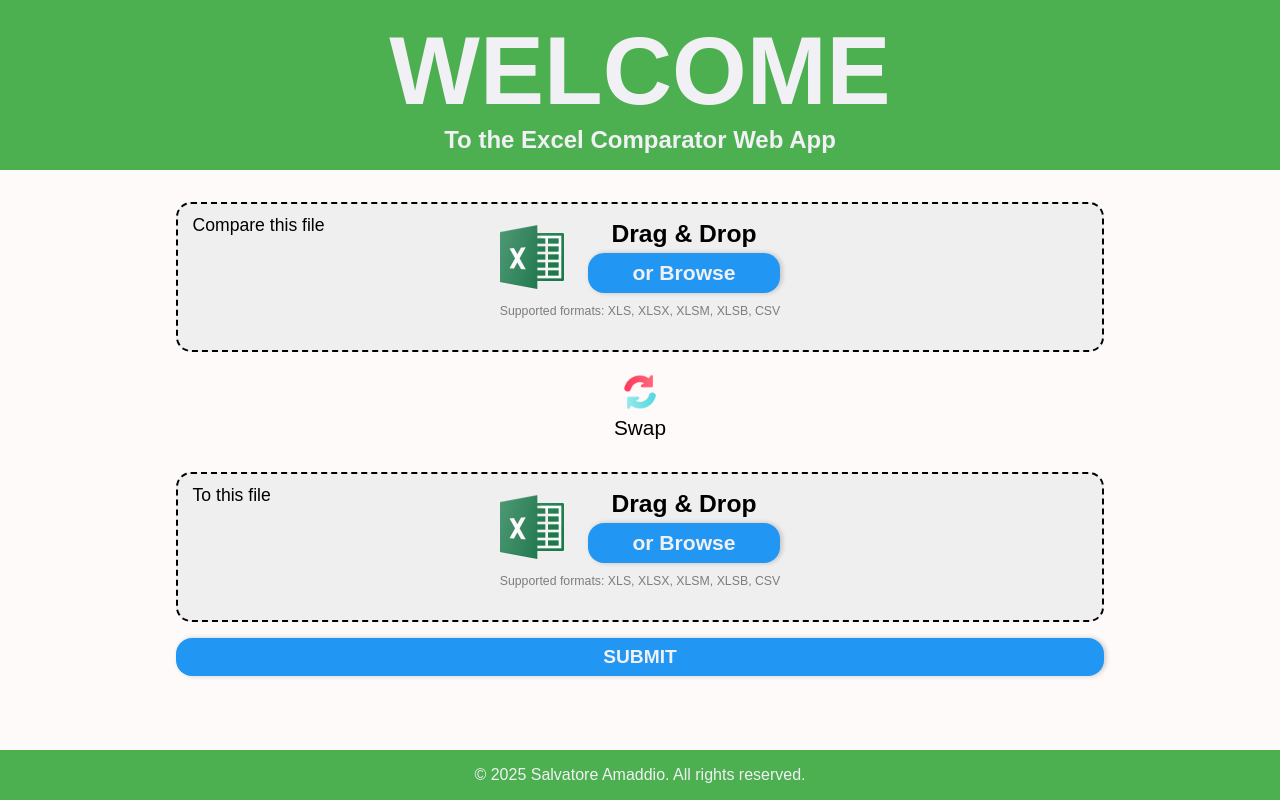
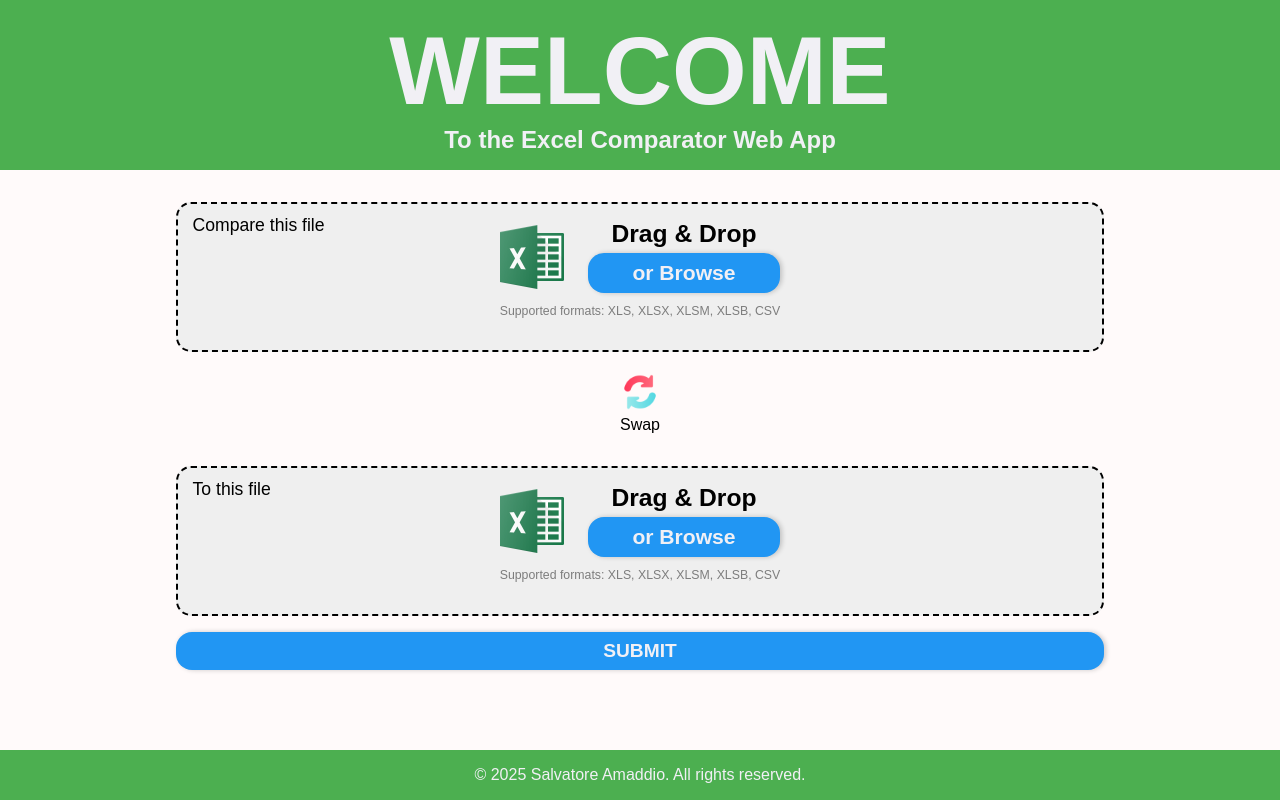
Before and after one commit to SalvatoreAmaddio/ExcelComparatorWebApp, a React (Vite) app: page / in a window 1280 px wide. Built offline with nearby package versions, Linux system fonts and the light colour scheme.

Commit message:
Update home.css

```diff
--- a/src/css/home.css
+++ b/src/css/home.css
@@ -64,7 +64,8 @@ footer
 
 #swap-icon p
 {
-  font-size: .65em;
+  font-size: .5em;
+  text-align: center;
 }
 
 #swap-icon img
```
